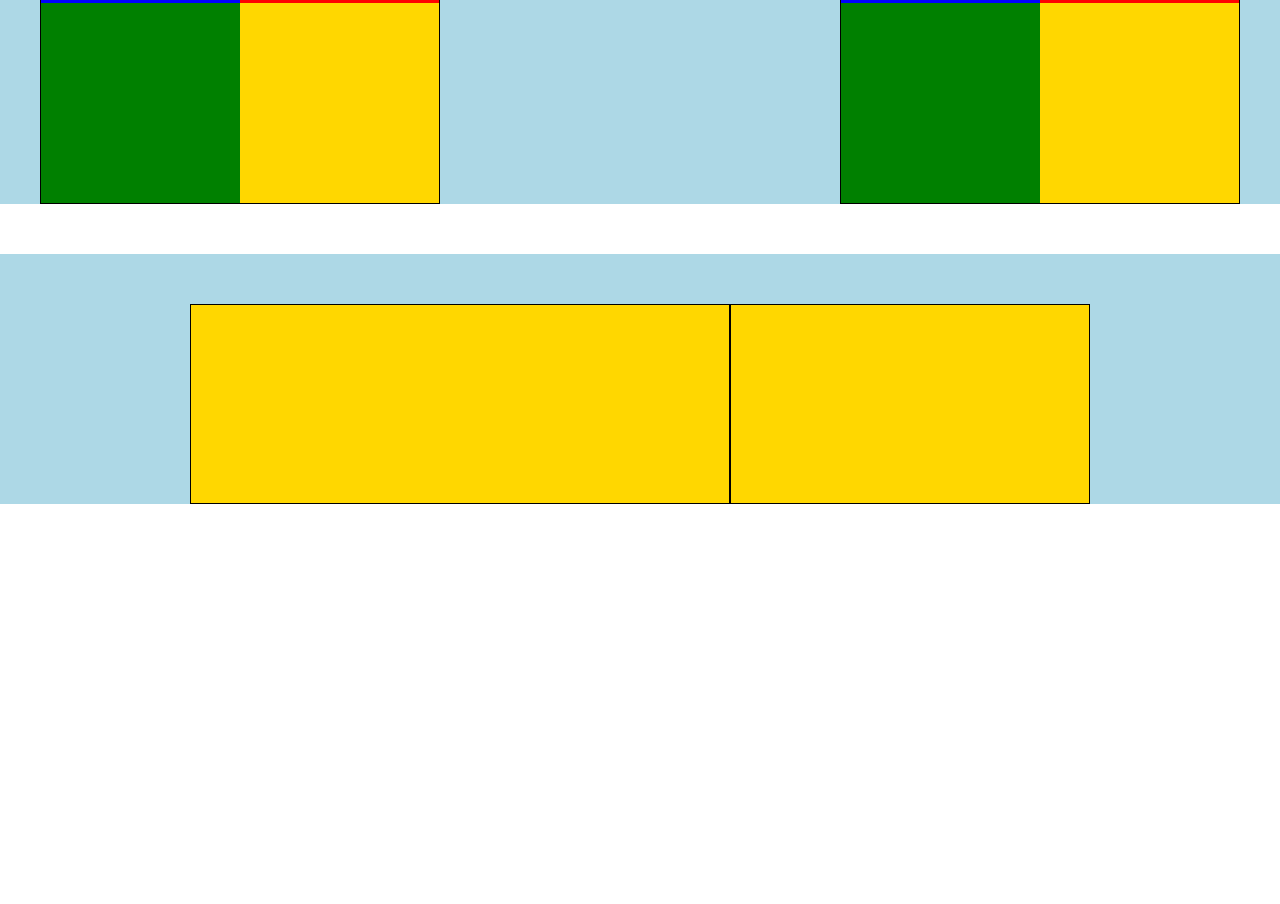
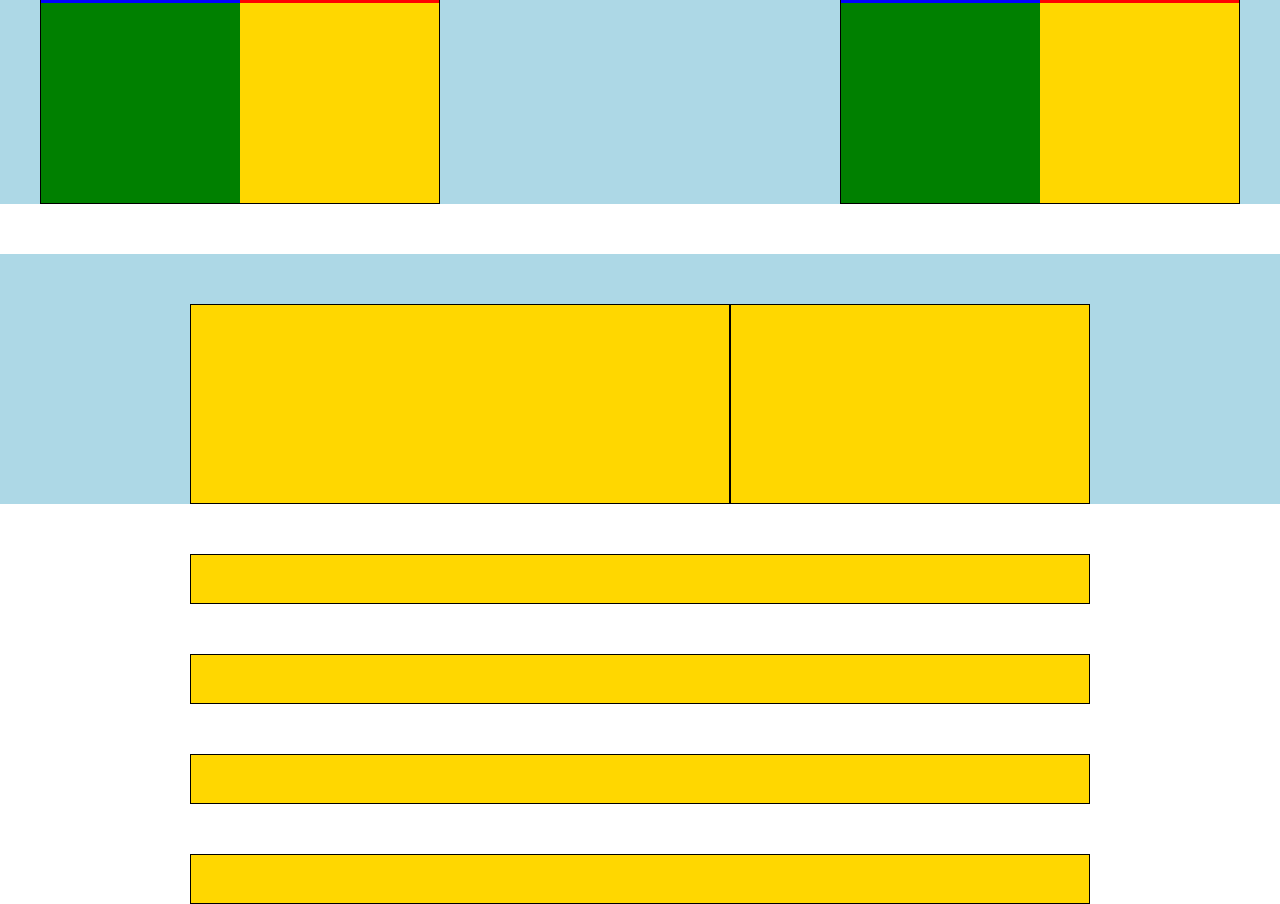
Before and after one commit to violix96/-htmlcss-dropbox, a plain HTML site: page index.html in a window 1280 px wide. Shown: the part 2494-3398 px from the top of the page. Before the commit the page ends 2998 px from the top, so only its background shows below. Drawn offline with Linux system fonts and the light colour scheme.

Commit message:
[UPD] Layout domande frequenti

```diff
--- a/index.html
+++ b/index.html
@@ -192,4 +192,22 @@
                 </div>
             </div>
         </div>
+        <!-- domande frequenti -->
+        <div class="sm-container">
+            <div class="row">
+                <div class="col-100">
+                    <div class="height-50 margin-top-50 bg-gold border"></div>
+                </div>
+                <div class="col-100">
+                    <div class="height-50 margin-top-50 bg-gold border"></div>
+                </div>
+                <div class="col-100">
+                    <div class="height-50 margin-top-50 bg-gold border"></div>
+                </div>
+                <div class="col-100">
+                    <div class="height-50 margin-top-50 bg-gold border"></div>
+                </div>
+            </div>
+        </div>
+
     </main>
```
